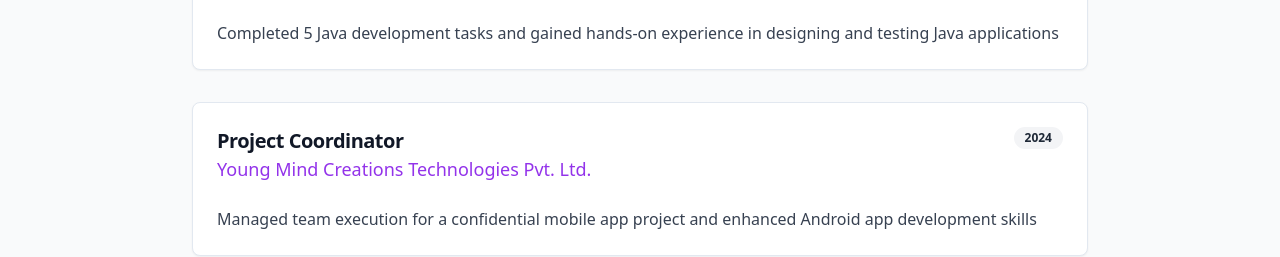
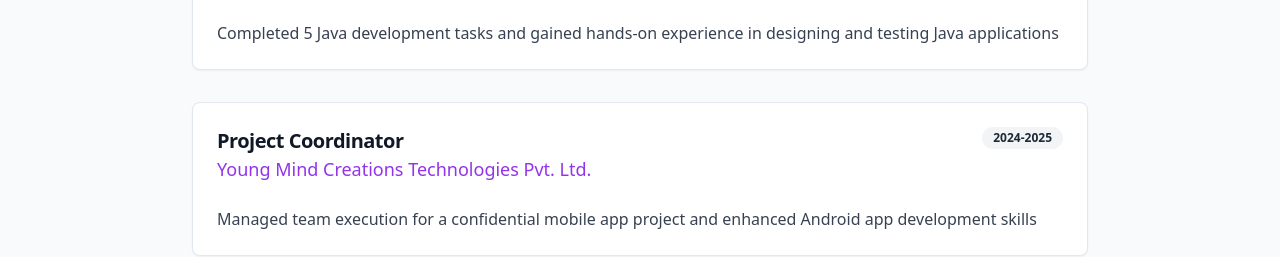
Before and after one commit to theadimish/adi-mish-portfolio, a React (Vite) app: page / in a window 1280 px wide. Shown: the part 1820-2077 px from the top of the page. Built offline with nearby package versions, Linux system fonts and the light colour scheme.

Commit message:
Fix: Update project year
Updated the year for the "Project Coordinator" role at Young Mind Creations Technologies Pvt. Ltd. from 2024 to 2024-2025 in the Experience section.

```diff
--- a/src/components/Experience.tsx
+++ b/src/components/Experience.tsx
@@ -1,4 +1,3 @@
-
 import React from 'react';
 import { Card, CardContent, CardDescription, CardHeader, CardTitle } from "@/components/ui/card";
 import { Badge } from "@/components/ui/badge";
@@ -17,7 +16,7 @@ const Experience = () => {
       title: "Project Coordinator",
       company: "Young Mind Creations Technologies Pvt. Ltd.",
       description: "Managed team execution for a confidential mobile app project and enhanced Android app development skills",
-      period: "2024"
+      period: "2024-2025"
     }
   ];
 
```
